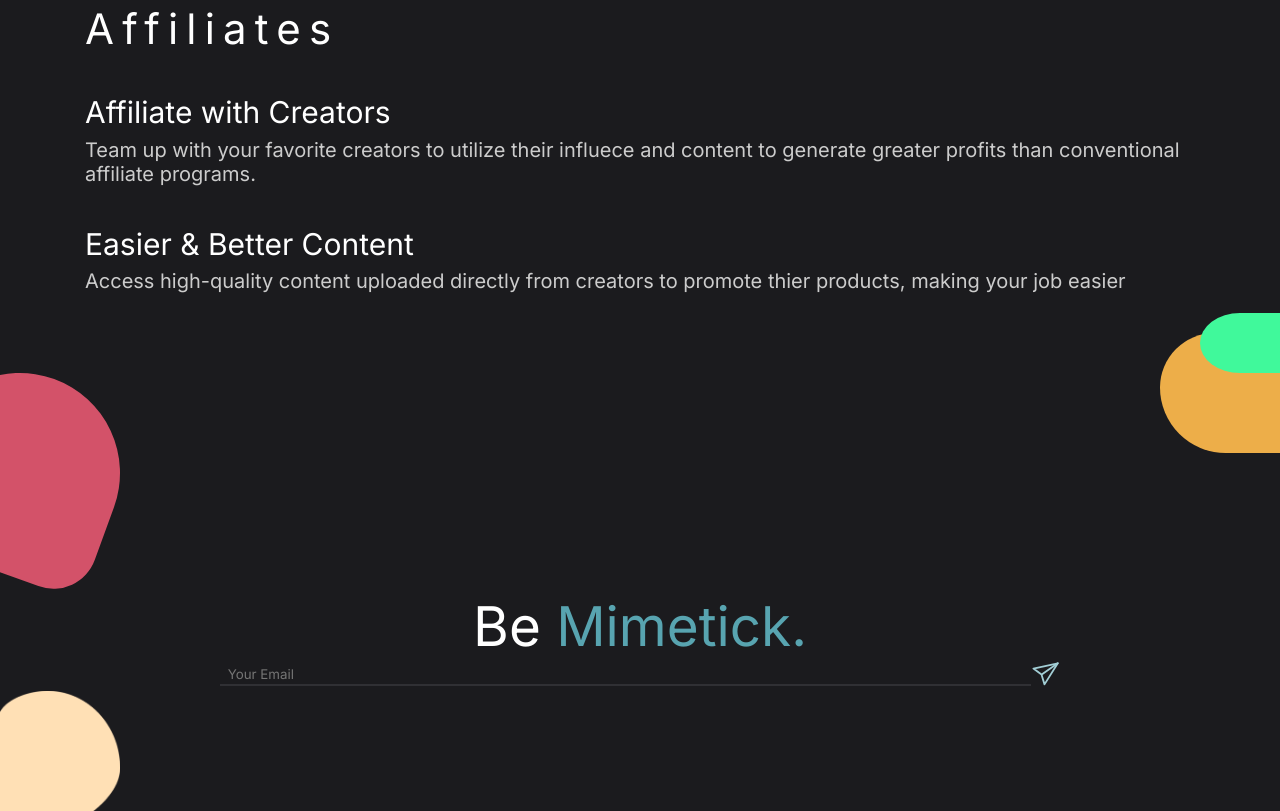
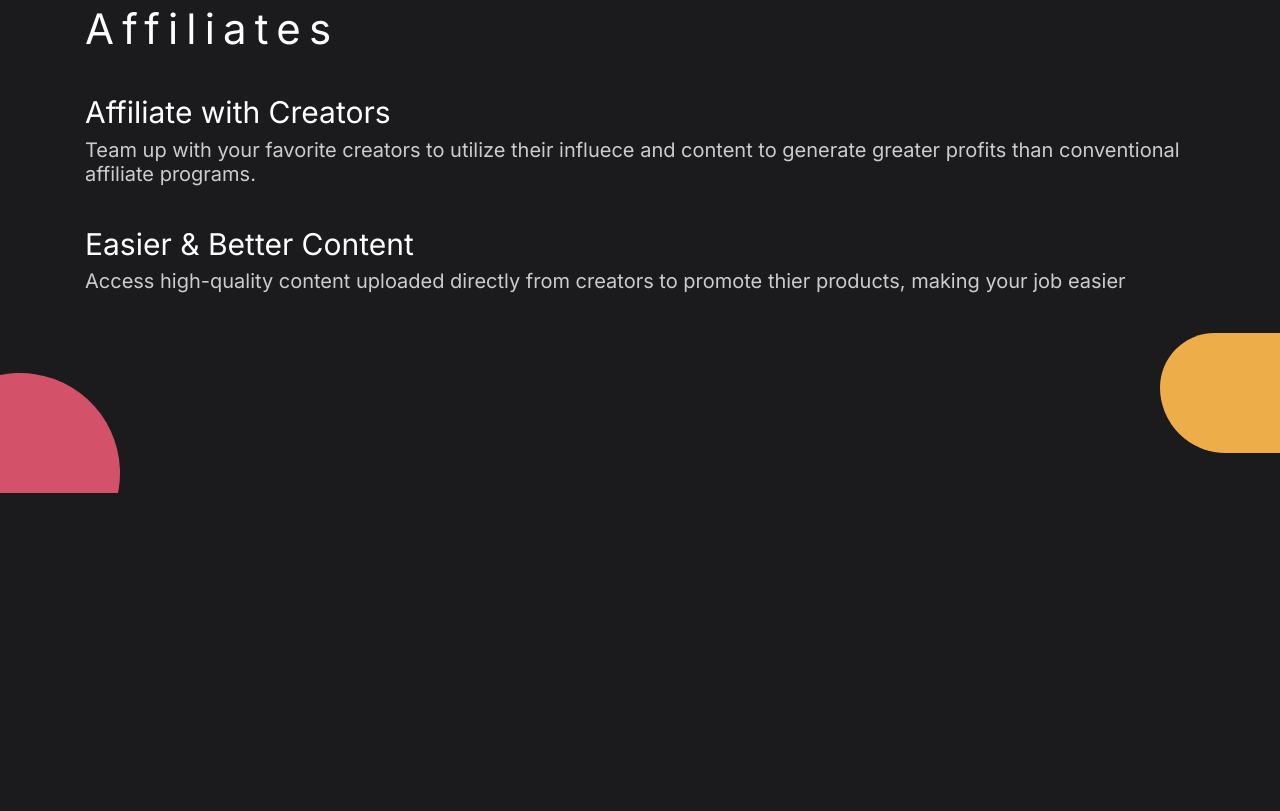
Before and after one commit to Lance-Town/Mimetick-Website, a plain HTML site: page index.html in a window 1280 px wide. Shown: the part 2091-2902 px from the top of the page. After the commit the page ends 2584 px from the top, so only its background shows below. Drawn offline with Linux system fonts and the light colour scheme.

Commit message:
Update UI
- Remove last CTA
- Change SVG elements at bottom

```diff
--- a/index.html
+++ b/index.html
@@ -39,8 +39,8 @@
                 Get insider updates, early access, and special offers delivered to your inbox!
             </div>
 
-            <form class="singupEmail" >
-                <input type="email" class="emailInput" placeholder="  Your Email" required>
+            <form method="POST" action="https://script.google.com/macros/s/AKfycbyTyhqdbDZY70nwk0Dg1FO76EhBbGisbRVbzdhJVu6Ltc-gK_lSW8NQyPRR7PH9IWwZmg/exec" id="singupEmail">
+                <input name="Email" type="email" class="emailInput" placeholder="  Your Email" required>
                 <button type="submit" class="submitBtn"><img src="images/sendArrow.svg" alt="Join"></button>
             </form>
 
@@ -123,24 +123,8 @@
 
         <span class="circleContainer">
             <span class="redCircle"></span>
-
-            <span class="endBlock">
-                <span class="endBlockOne"></span>
-            </span>
+            <span class="endBlock"></span>
         </span>
-
-        <div class="lastCTAContainer">
-            <div class="lastCTATitle">
-                Be <span style="color: #58A4B0;">Mimetick.</span>
-            </div>
-
-            <form class="singupEmail" >
-                <input type="email" class="emailInput" placeholder="  Your Email" required>
-                <button type="submit" class="submitBtn"><img src="images/sendArrow.svg" alt="Join"></button>
-            </form>
-
-            <img src="images/peachCircle.png" class="peachCircle" alt="">
-        </div>
 
 
         <script src="script.js" async defer></script>
--- a/style.css
+++ b/style.css
@@ -166,7 +166,7 @@ body {
     font-size: 1rem;
 }
 
-.singupEmail {
+#singupEmail {
 
     display: flex;
     justify-content: center;
@@ -269,10 +269,11 @@ body {
 
 .circleContainer {
     width: 100vw;
-    height: 13rem;
+    height: 8rem;
     margin-top: 2rem;
-    display: flex;
-    justify-content: space-between;
+    display: grid;
+    grid-template-columns: 1fr 1fr;
+    overflow: hidden;
     z-index: 1;
 }
 
@@ -287,6 +288,7 @@ body {
 }
 
 .endBlock {
+    place-self: start end;
     width: 6rem;
     height: 6rem;
     background-color: #EDAE49;
@@ -294,28 +296,5 @@ body {
     display: flex;
     flex-direction: column;
     align-items: flex-end;
+    justify-content: flex-end;
 }
-
-.endBlockOne {
-    width: 4rem;
-    height: 3rem;
-    margin-top: -1rem;
-    border-radius: 50% 0 0 50%;
-    background-color: #40F99B;
-}
-
-.lastCTAContainer {
-    display: flex;
-    flex-direction: column;
-}
-
-.lastCTATitle {
-    font-size: 2.73681rem;
-    color: #FFF;
-    text-align: center;
-}
-
-.peachCircle {
-    width: 6rem;
-    height: 6rem;
-}
```
